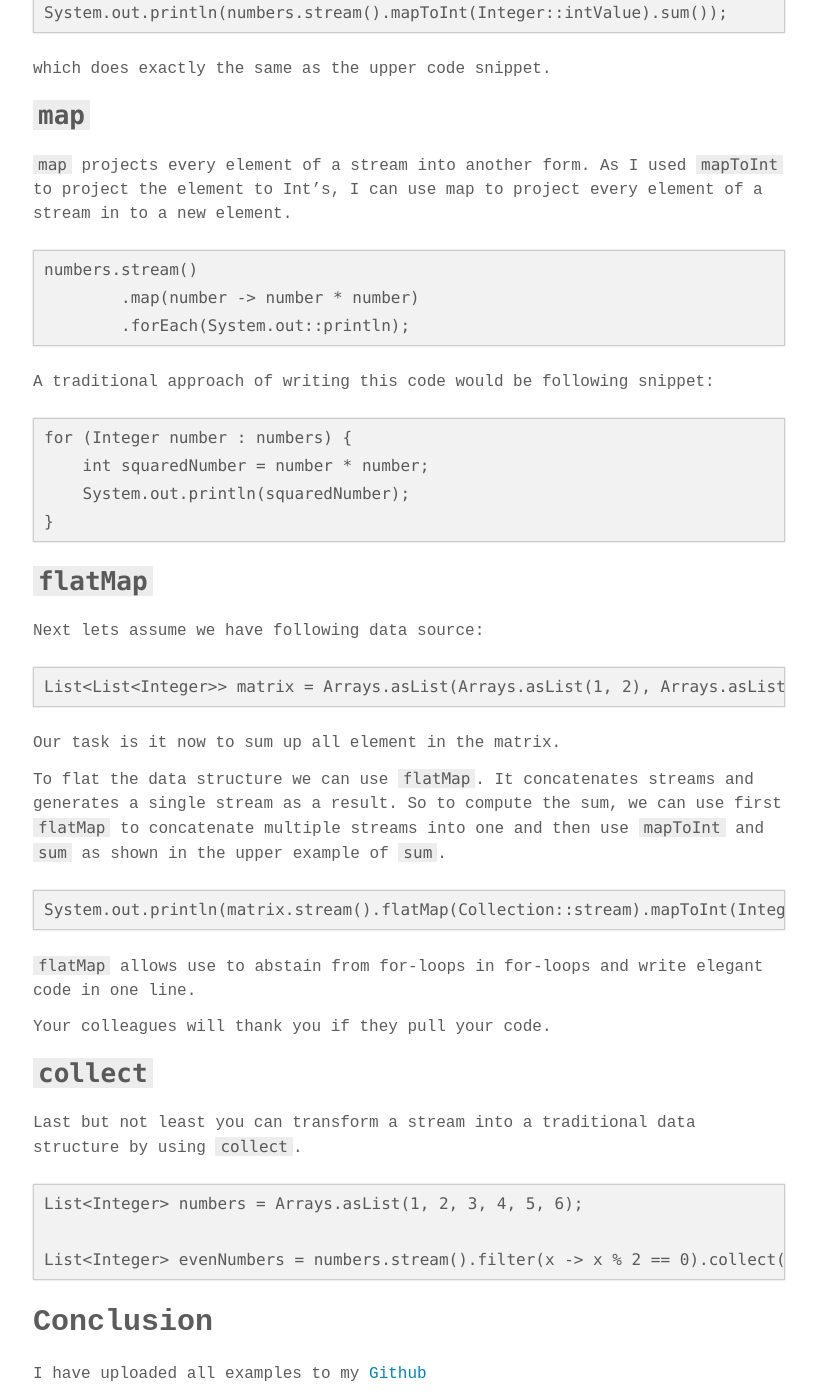
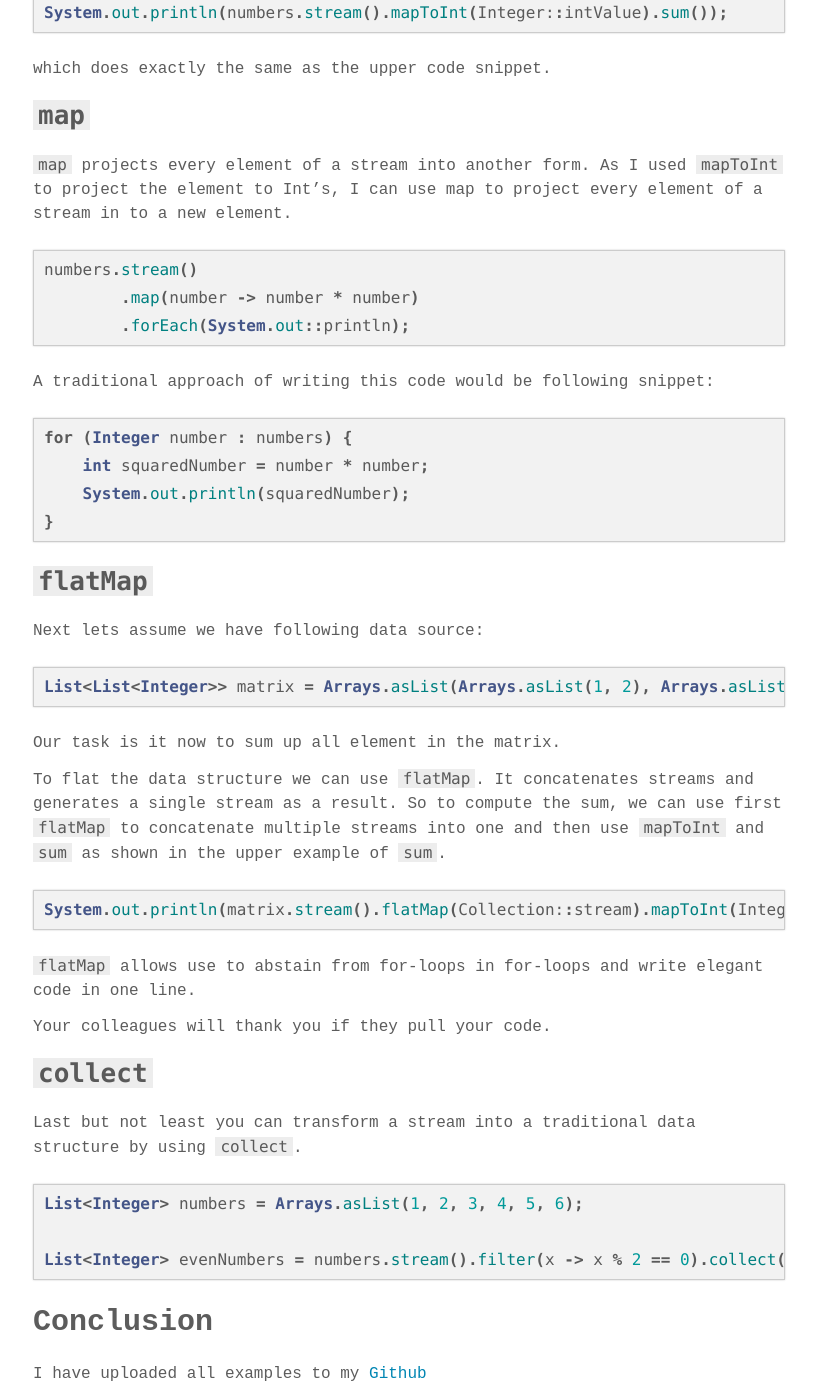
Before and after one commit to LSchultebraucks/lschultebraucks.github.io, a Jekyll site: the page built from _posts/2019-01-20-introduction-to-java-stream-api.md, in a window 1280 px wide and 1400 px high, scrolled down 2419 px. Shown: the whole window, without its empty margins (231-1048 px from the left). Built offline with Jekyll 4.4.1, drawn with Linux system fonts in a browser that asks for light colours; some web fonts are replaced; comment, search, counter and statistics services are not loaded; some of the changed text lies outside the part shown.

Commit message:
added Introduction to Java Stream API, changed source code highlighting to java

````diff
--- a/_posts/2019-01-20-introduction-to-java-stream-api.md
+++ b/_posts/2019-01-20-introduction-to-java-stream-api.md
@@ -22,13 +22,13 @@ If you want to filter a list, you can just use `filter`.
 
 Let's assume we have a list of words.
 
-```
+```java
 List<String> words = Arrays.asList("Abra", "Kadrabra", "Aloha");
 ```
 
 Now we want to filter all words which starts with a capital A and print them.
 
-```
+```java
 words.stream()
         .filter(word -> word.startsWith("A"))
         .forEach(System.out::println);
@@ -40,7 +40,7 @@ You probably have seen similar lambda expressions like the on in the `filter` be
 
 We can also write the code by not using streams by simply using a for loop:
 
-```
+```java
 for (String word : words) {
         if (word.startsWith("A")) {
             System.out.println(word);
@@ -52,7 +52,7 @@ This solution is in my opinion less elegant and can be written more expressive a
 
 We can even improve our Stream example by creating a method for the `startsWith` condition in a external method.
 
-```
+```java
 words.stream()
         .filter(StreamExamples::startsWithA)
         .forEach(System.out::println);
@@ -60,7 +60,7 @@ words.stream()
 
 with
 
-```
+```java
 private static boolean startsWithA(String word) {
     return word.startsWith("A");
 }
@@ -70,7 +70,7 @@ private static boolean startsWithA(String word) {
 
 With the Stream API you also never have to write code like this again
 
-```
+```java
 List<Integer> numbers = Arrays.asList(1, 2, 3, 4, 5);
 
 int sum = 0;
@@ -82,7 +82,7 @@ System.out.println(sum);
 
 Instead you can write
 
-```
+```java
 System.out.println(numbers.stream().mapToInt(Integer::intValue).sum());
 ```
 
@@ -92,7 +92,7 @@ which does exactly the same as the upper code snippet.
 
 `map` projects every element of a stream into another form. As I used `mapToInt` to project the element to Int's, I can use map to project every element of a stream in to a new element.
 
-```
+```java
 numbers.stream()
         .map(number -> number * number)
         .forEach(System.out::println);
@@ -100,7 +100,7 @@ numbers.stream()
 
 A traditional approach of writing this code would be following snippet:
 
-```
+```java
 for (Integer number : numbers) {
     int squaredNumber = number * number;
     System.out.println(squaredNumber);
@@ -111,7 +111,7 @@ for (Integer number : numbers) {
 
 Next lets assume we have following data source:
 
-```
+```java
 List<List<Integer>> matrix = Arrays.asList(Arrays.asList(1, 2), Arrays.asList(3, 4), Arrays.asList(5, 6));
 ```
 
@@ -119,7 +119,7 @@ Our task is it now to sum up all element in the matrix.
 
 To flat the data structure we can use `flatMap`. It concatenates streams and generates a single stream as a result. So to compute the sum, we can use first `flatMap` to concatenate multiple streams into one and then use `mapToInt` and `sum` as shown in the upper example of `sum`.
 
-```
+```java
 System.out.println(matrix.stream().flatMap(Collection::stream).mapToInt(Integer::intValue).sum());
 ```
 
@@ -131,7 +131,7 @@ Your colleagues will thank you if they pull your code.
 
 Last but not least you can transform a stream into a traditional data structure by using `collect`.
 
-```
+```java
 List<Integer> numbers = Arrays.asList(1, 2, 3, 4, 5, 6);
 
 List<Integer> evenNumbers = numbers.stream().filter(x -> x % 2 == 0).collect(Collectors.toList());
````
